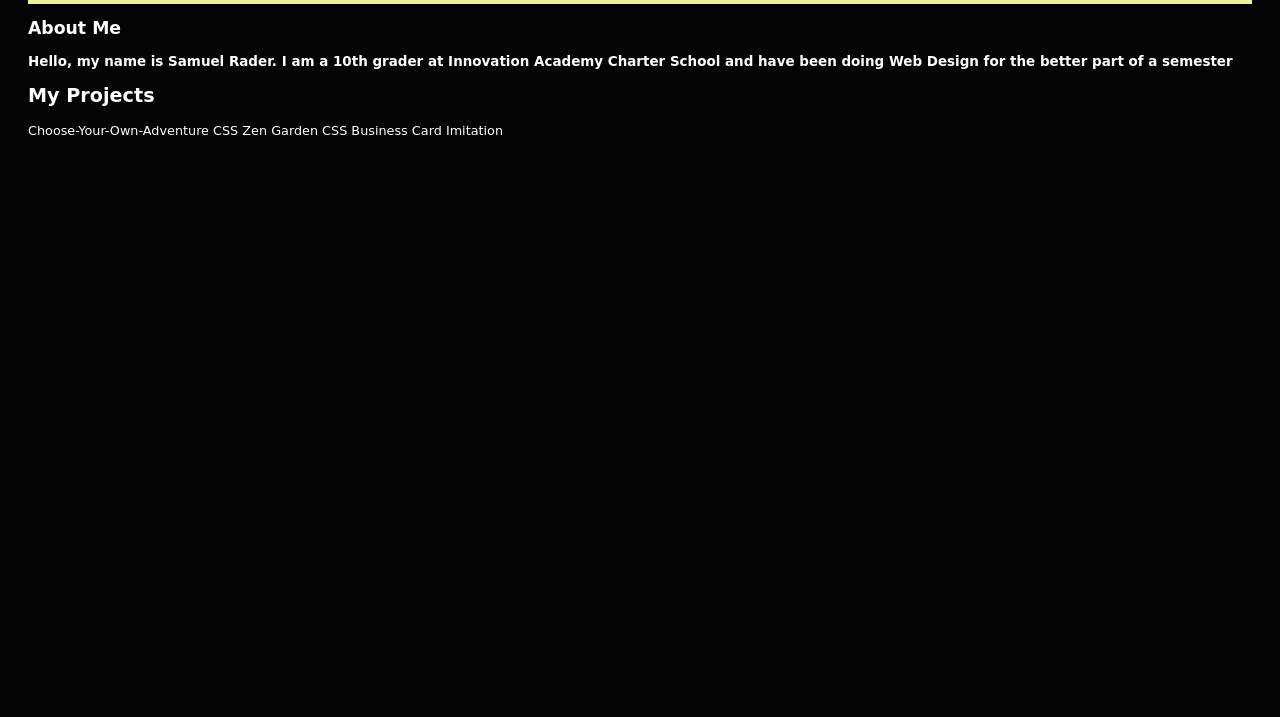
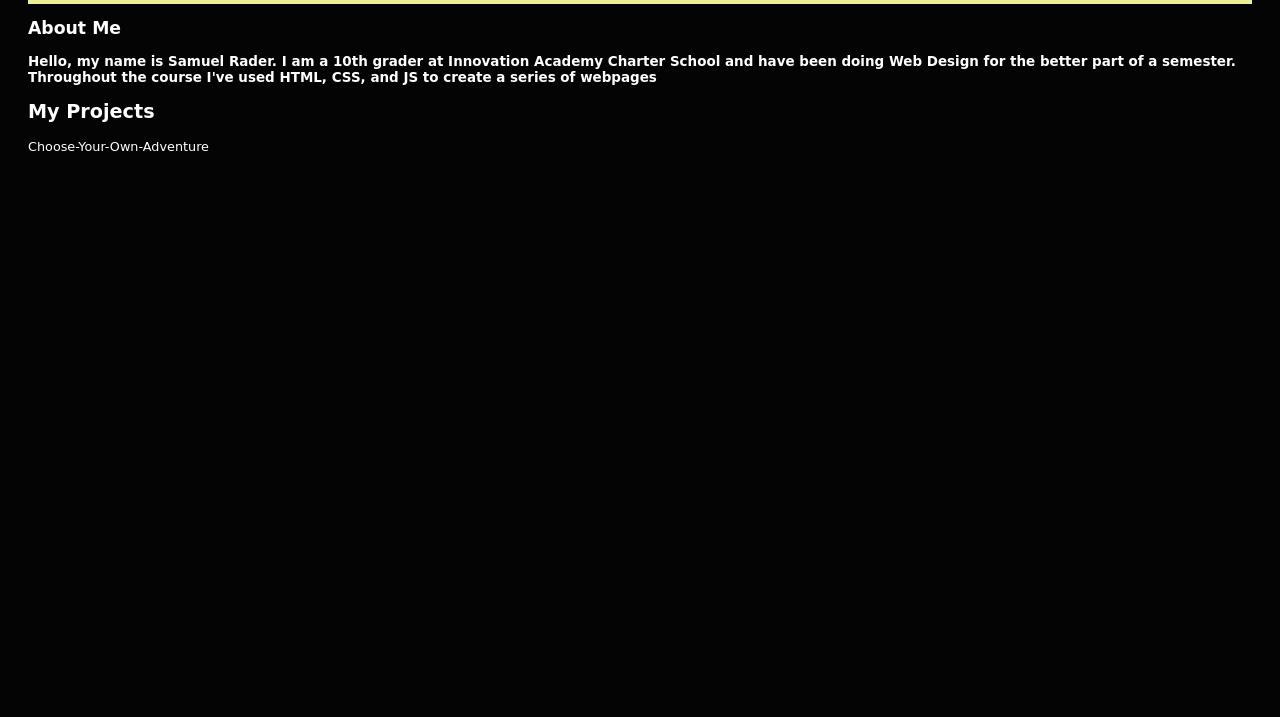
Before and after one commit to IACS-CS/web-design-portfolio-SRad122807, a website: page public/index.html in a window 1280 px wide. Shown: the part 83-800 px from the top of the page. Drawn offline with Linux system fonts and the light colour scheme; a web font is replaced by a local one.

Commit message:
All thing

```diff
--- a/public/index.html
+++ b/public/index.html
@@ -12,7 +12,9 @@
       <section class="info" id="about-me">
         <h2>About Me</h2>
         <div class="about-me">
-          <h3> Hello, my name is Samuel Rader. I am a 10th grader at Innovation Academy Charter School and have been doing Web Design for the better part of a semester</h3>
+          <h3> Hello, my name is Samuel Rader.
+            I am a 10th grader at Innovation Academy Charter School and have been doing Web Design for the better part of a semester.
+            Throughout the course I've used HTML, CSS, and JS to create a series of webpages</h3>
         </div>
       </section>
       <div class="sample-work">
--- a/public/main.js
+++ b/public/main.js
@@ -1 +1,13 @@
 console.log('main.js loaded successfully!')
+
+const tabs = document.querySelectorAll(".sample-work .Work span");
+const activeTab = document.querySelector(".sample-work .Work .CYOA");
+
+tabs.forEach((tab) => {
+  tab.addEventListener("click", () => {
+    tabs.forEach((tab) => tab.classList.remove("active"));
+    tab.classList.add("active");
+  });
+});
+
+activeTab.classList.add("active");
--- a/public/style.css
+++ b/public/style.css
@@ -27,3 +27,11 @@ h1:first-child {
 #about-me {
   font-size: 90%
 }
+
+.sample-work .Work span {
+  display: none;
+}
+
+.sample-work .Work span.active {
+  display: block;
+}
```
